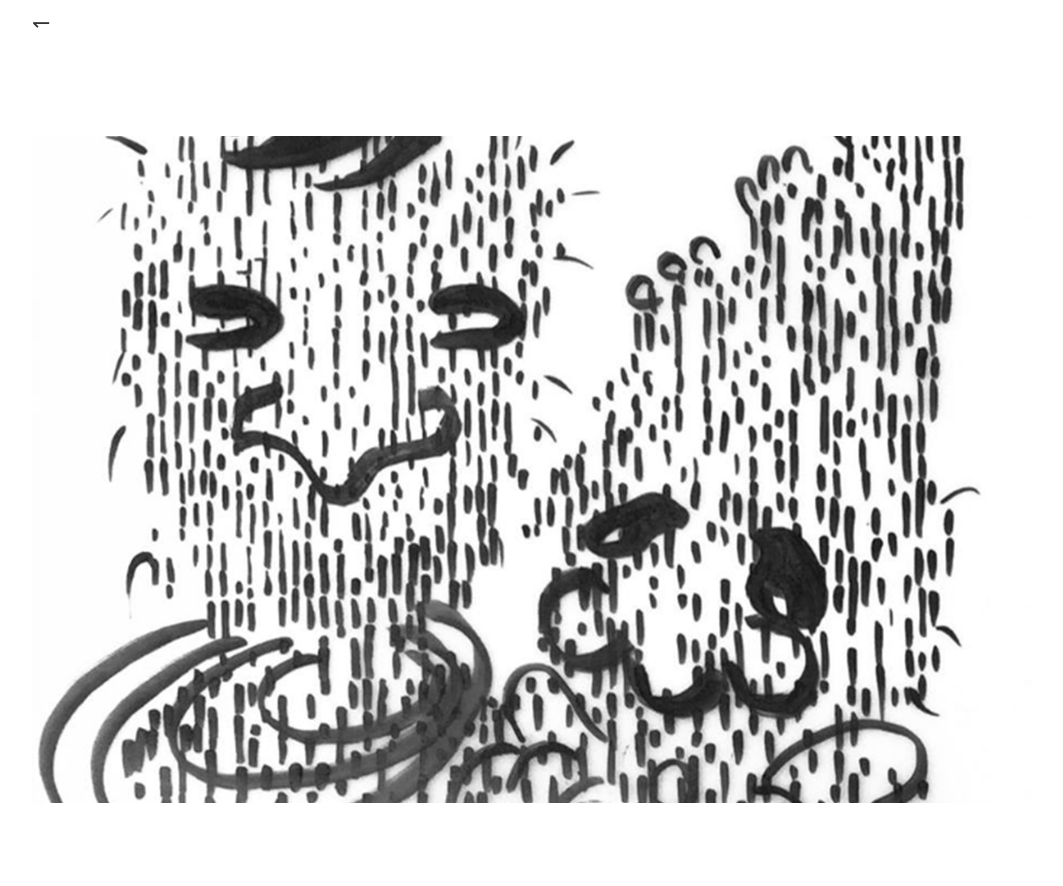
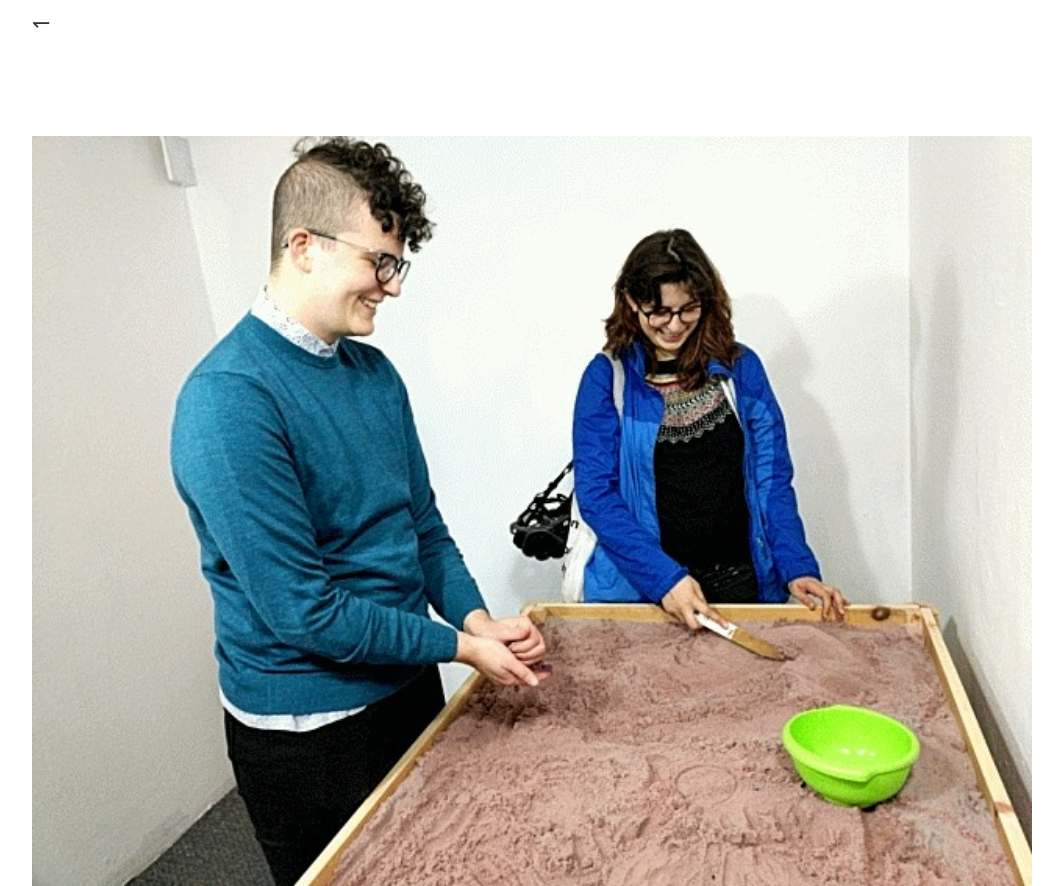
Before and after one commit to sessaenglund/disclaimergallery.com, a plain HTML site: page FirstPlay.html in a window 1280 px wide. Shown: the top 886 px of the page, without its empty margins (108-1171 px from the left). Drawn offline with nearby package versions, Linux system fonts and the light colour scheme.

Commit message:
changed image
again

```diff
--- a/FirstPlay.html
+++ b/FirstPlay.html
@@ -22,7 +22,7 @@
 		<a class="wrapper__backlink" href="pastshows.html"> &#8637;</a>
 	</div>
 
-	<img class="wrapper__image" src="images/FirstPlay_1.jpg">
+	<img class="wrapper__image" src="images/Firstplay2.jpg">
 
 	<p class="wrapper__text">
 
```
